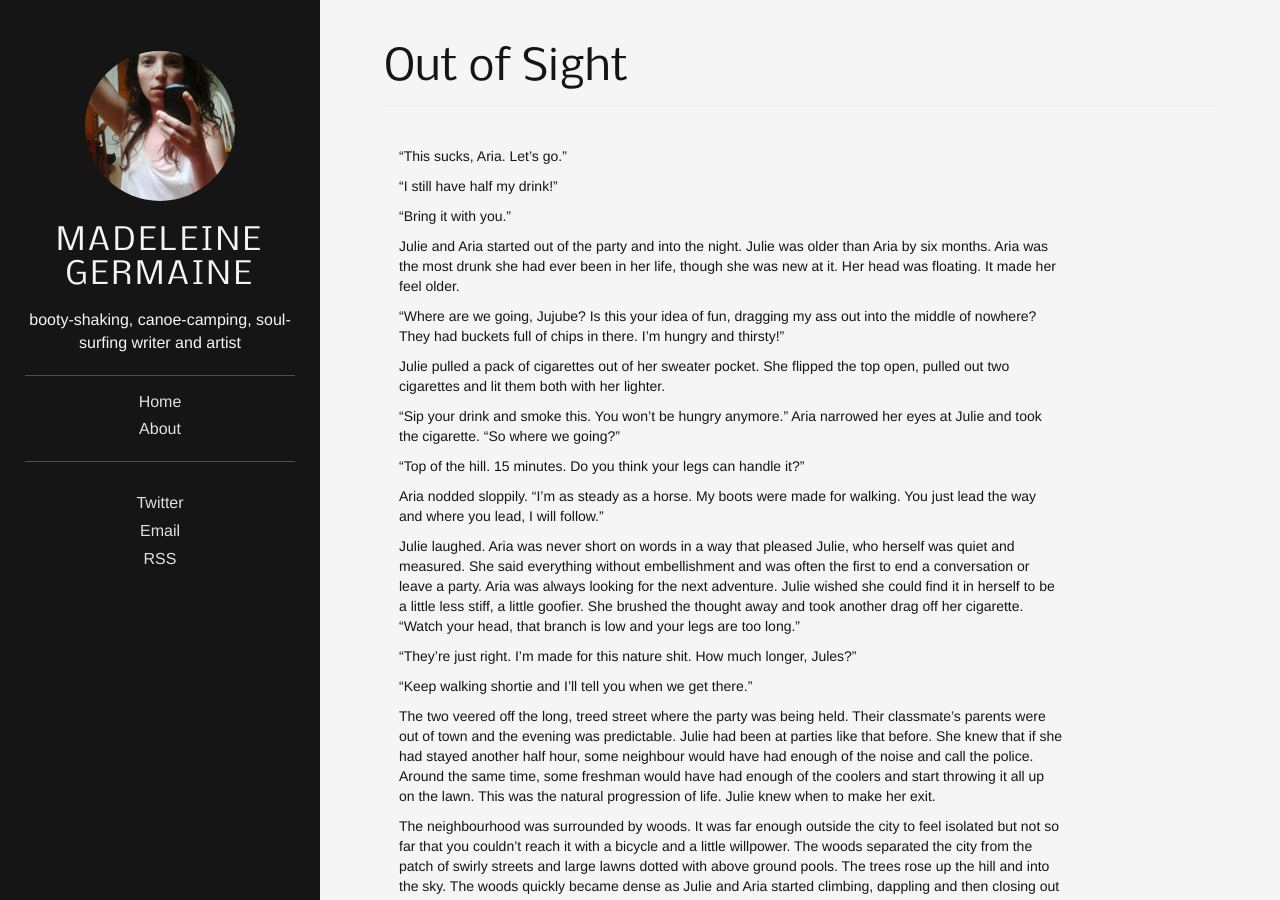
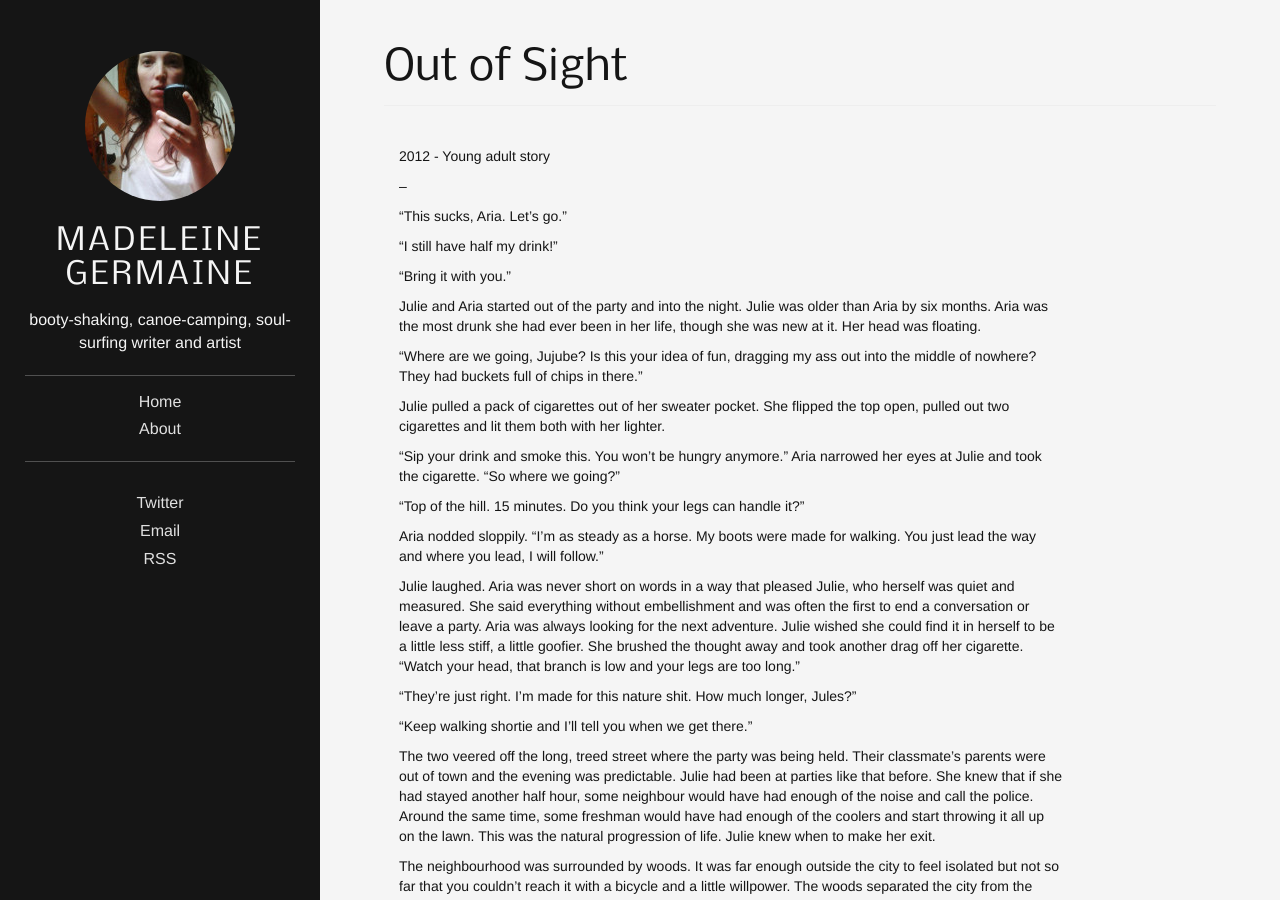
Before and after one commit to madeleinegermaine/madeleinegermaine, a Jekyll site: the page built from _posts/2011-11-04-out-of-sight.md, in a window 1280 px wide and 900 px high. Built offline with Jekyll 4.4.1, drawn with Linux system fonts in a browser that asks for light colours.

Commit message:
Updated 2011-11-04-out-of-sight.md

```diff
--- a/_posts/2011-11-04-out-of-sight.md
+++ b/_posts/2011-11-04-out-of-sight.md
@@ -13,15 +13,19 @@ fullview: false
 published: true
 ---
 
+2012 - Young adult story
+
+--
+
 “This sucks, Aria. Let’s go.”
 
 “I still have half my drink!”
 
 “Bring it with you.”
 
-Julie and Aria started out of the party and into the night. Julie was older than Aria by six months. Aria was the most drunk she had ever been in her life, though she was new at it. Her head was floating. It made her feel older.
+Julie and Aria started out of the party and into the night. Julie was older than Aria by six months. Aria was the most drunk she had ever been in her life, though she was new at it. Her head was floating.
 
-“Where are we going, Jujube? Is this your idea of fun, dragging my ass out into the middle of nowhere? They had buckets full of chips in there. I’m hungry and thirsty!”
+“Where are we going, Jujube? Is this your idea of fun, dragging my ass out into the middle of nowhere? They had buckets full of chips in there.”
 
 Julie pulled a pack of cigarettes out of her sweater pocket. She flipped the top open, pulled out two cigarettes and lit them both with her lighter.
 
```
